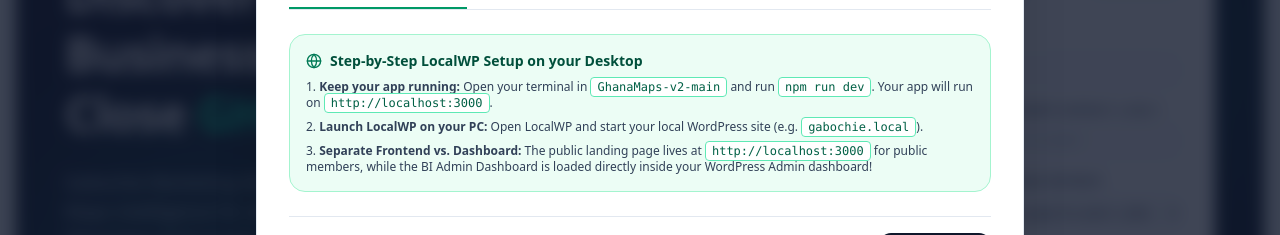
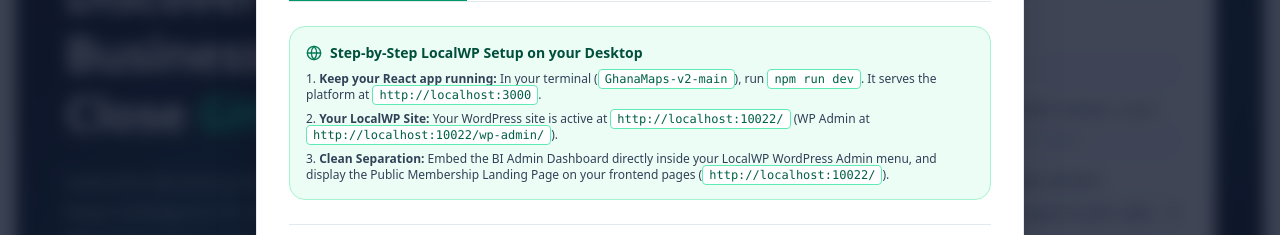
Before and after one commit to gabochiemarketing-beep/GhanaMaps-v2, a React (Vite) app: page / in a window 1280 px wide. Both pictures are taken after a click on the button "🔌 LocalWP / WP Integration Guide". Shown: the part 349-584 px from the top of the page. Built offline with nearby package versions, Linux system fonts and the light colour scheme; no server answers.

Commit message:
refactor: update WordPress setup to local environment
Adjusted iframe source and plugin documentation to point to local development instances for testing and integration purposes.

```diff
--- a/src/components/WordPressSetupModal.tsx
+++ b/src/components/WordPressSetupModal.tsx
@@ -19,7 +19,7 @@ export const WordPressSetupModal: React.FC<WordPressSetupModalProps> = ({ isOpen
   };
 
   const iframeSnippet = `<iframe
-  src="https://mkt.gabochie.com/gis-app/"
+  src="http://localhost:3000"
   width="100%"
   height="900px"
   style="border:none; border-radius:16px; box-shadow: 0 10px 30px rgba(0,0,0,0.08);"
@@ -28,20 +28,20 @@ export const WordPressSetupModal: React.FC<WordPressSetupModalProps> = ({ isOpen
 
   const phpShortcodeSnippet = `<?php
 /*
-Plugin Name: Gabochie MKT GIS & Membership SaaS Embed
+Plugin Name: Gabochie MKT GIS & Membership SaaS
 Plugin URI: https://mkt.gabochie.com
-Description: Embeds Gabochie MKT Maps BI & Lead Engine in WordPress Admin & Frontend.
+Description: Integrates Gabochie MKT Maps BI & Lead Engine into LocalWP (http://localhost:10022).
 Version: 1.0.0
 Author: Gabochie Marketing
 */
 
-// Shortcode for Frontend Visitors
+// Shortcode for Frontend WordPress Pages at http://localhost:10022/
 function gabochie_mkt_gis_shortcode($atts) {
     return '<iframe src="http://localhost:3000" width="100%" height="850px" style="border:none; border-radius:12px;"></iframe>';
 }
 add_shortcode('gabochie_gis', 'gabochie_mkt_gis_shortcode');
 
-// WordPress Admin Menu Page
+// Adds "Gabochie GIS BI" Menu Item inside LocalWP Admin Dashboard
 function gabochie_mkt_add_admin_menu() {
     add_menu_page(
         'Gabochie GIS BI',
@@ -56,7 +56,7 @@ function gabochie_mkt_add_admin_menu() {
 add_action('admin_menu', 'gabochie_mkt_add_admin_menu');
 
 function gabochie_mkt_admin_page_render() {
-    echo '<div className="wrap" style="margin:20px 0 0 0;"><iframe src="http://localhost:3000" width="100%" height="900px" style="border:none; border-radius:12px; shadow:0 4px 20px rgba(0,0,0,0.1);"></iframe></div>';
+    echo '<div style="margin:20px 20px 0 0;"><iframe src="http://localhost:3000" width="100%" height="900px" style="border:none; border-radius:12px; box-shadow:0 4px 20px rgba(0,0,0,0.1);"></iframe></div>';
 }
 `;
 
@@ -129,13 +129,13 @@ function gabochie_mkt_admin_page_render() {
               </h4>
               <ol className="list-decimal list-inside space-y-2 text-emerald-850 font-medium">
                 <li>
-                  <strong>Keep your app running:</strong> Open your terminal in <code className="bg-white px-1.5 py-0.5 rounded border border-emerald-300 font-mono text-emerald-800">GhanaMaps-v2-main</code> and run <code className="bg-white px-1.5 py-0.5 rounded border border-emerald-300 font-mono text-emerald-800">npm run dev</code>. Your app will run on <code className="bg-white px-1.5 py-0.5 rounded border border-emerald-300 font-mono text-emerald-800">http://localhost:3000</code>.
+                  <strong>Keep your React app running:</strong> In your terminal (<code className="bg-white px-1.5 py-0.5 rounded border border-emerald-300 font-mono text-emerald-800">GhanaMaps-v2-main</code>), run <code className="bg-white px-1.5 py-0.5 rounded border border-emerald-300 font-mono text-emerald-800">npm run dev</code>. It serves the platform at <code className="bg-white px-1.5 py-0.5 rounded border border-emerald-300 font-mono text-emerald-800">http://localhost:3000</code>.
                 </li>
                 <li>
-                  <strong>Launch LocalWP on your PC:</strong> Open LocalWP and start your local WordPress site (e.g. <code className="bg-white px-1.5 py-0.5 rounded border border-emerald-300 font-mono text-emerald-800">gabochie.local</code>).
+                  <strong>Your LocalWP Site:</strong> Your WordPress site is active at <code className="bg-white px-1.5 py-0.5 rounded border border-emerald-300 font-mono text-emerald-800">http://localhost:10022/</code> (WP Admin at <code className="bg-white px-1.5 py-0.5 rounded border border-emerald-300 font-mono text-emerald-800">http://localhost:10022/wp-admin/</code>).
                 </li>
                 <li>
-                  <strong>Separate Frontend vs. Dashboard:</strong> The public landing page lives at <code className="bg-white px-1.5 py-0.5 rounded border border-emerald-300 font-mono text-emerald-800">http://localhost:3000</code> for public members, while the BI Admin Dashboard is loaded directly inside your WordPress Admin dashboard!
+                  <strong>Clean Separation:</strong> Embed the BI Admin Dashboard directly inside your LocalWP WordPress Admin menu, and display the Public Membership Landing Page on your frontend pages (<code className="bg-white px-1.5 py-0.5 rounded border border-emerald-300 font-mono text-emerald-800">http://localhost:10022/</code>).
                 </li>
               </ol>
             </div>
```
